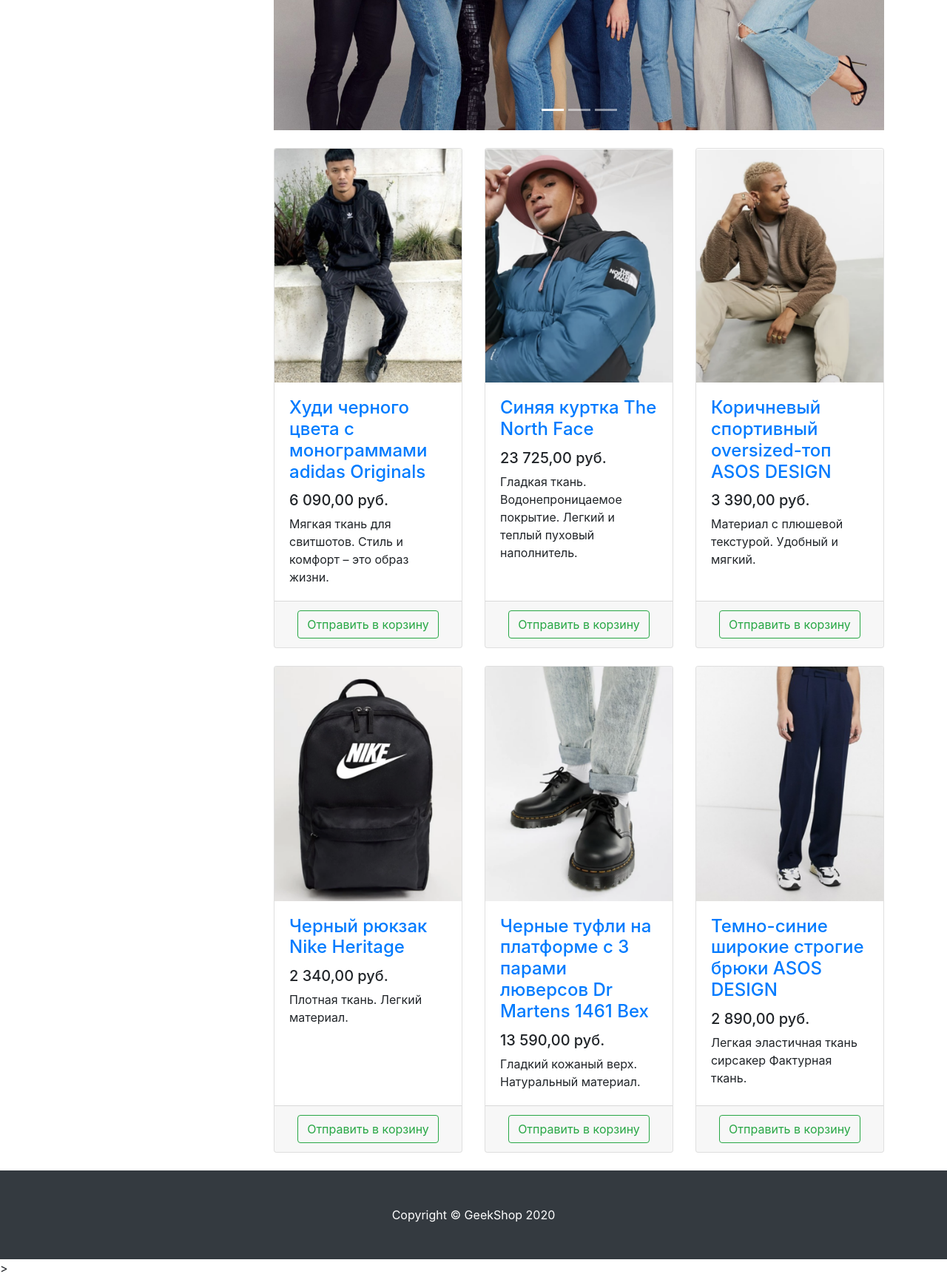
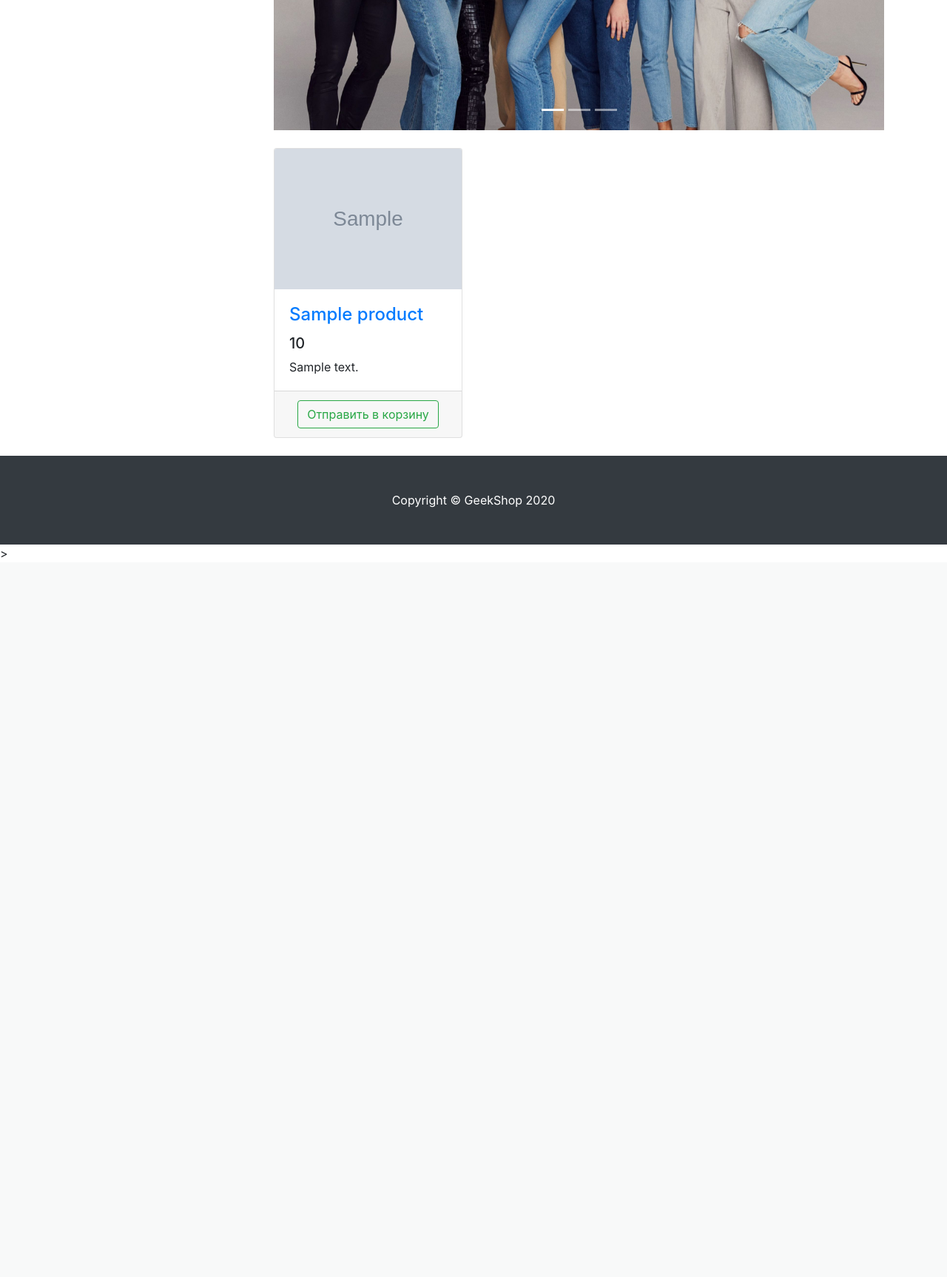
Before and after one commit to Tixonyia/GeekShop, a Django app: template mainapp/templates/mainapp/products.html in a window 1280 px wide. Shown: the part 399-2125 px from the top of the page at 74% size. After the commit the page ends 1153 px from the top, so only its background shows below. Run offline with Django 3.2, Linux system fonts and the light colour scheme; the template is opened without the code that fills it: most values are stand-ins (such as "Sample title", 1, 10 or a date in 2020); grey boxes marked "Sample" are stand-in pictures; some libraries are stand-ins or nearby versions.

Commit message:
Проработка контекста

```diff
--- a/mainapp/templates/mainapp/products.html
+++ b/mainapp/templates/mainapp/products.html
@@ -1,7 +1,7 @@
 {% extends 'mainapp/base.html' %}
 {% load static %}
 {% block css %}
-    <link href="{%  static 'css/products.css'%}" rel="stylesheet">
+    <link href="{% static 'css/products.css' %}" rel="stylesheet">
 {% endblock %}
 
 {% block title %}
@@ -38,13 +38,16 @@
                     </ol>
                     <div class="carousel-inner" role="listbox">
                         <div class="carousel-item active">
-                        <img class="d-block img-fluid" src="/static/vendor/img/slides/slide-1.jpg" alt="First slide">
+                            <img class="d-block img-fluid" src="/static/vendor/img/slides/slide-1.jpg"
+                                 alt="First slide">
                         </div>
                         <div class="carousel-item">
-                        <img class="d-block img-fluid" src="/static/vendor/img/slides/slide-2.jpg" alt="Second slide">
+                            <img class="d-block img-fluid" src="/static/vendor/img/slides/slide-2.jpg"
+                                 alt="Second slide">
                         </div>
                         <div class="carousel-item">
-                        <img class="d-block img-fluid" src="/static/vendor/img/slides/slide-3.jpg" alt="Third slide">
+                            <img class="d-block img-fluid" src="/static/vendor/img/slides/slide-3.jpg"
+                                 alt="Third slide">
                         </div>
                     </div>
                     <a class="carousel-control-prev" href="#carouselExampleIndicators" role="button" data-slide="prev">
@@ -56,22 +59,22 @@
                         <span class="sr-only">Next</span>
                     </a>
                 </div>
-
             <div class="row">
+                {% for product in products%}
 
                         <div class="col-lg-4 col-md-6 mb-4">
                             <div class="card h-100">
                                 <a href="#">
                                     <img class="card-img-top"
-                                 src="/static/vendor/img/products/Adidas-hoodie.png"
+                                         src="{{product.img}}"
                                          alt="">
                                 </a>
                                 <div class="card-body">
                                     <h4 class="card-title">
-                                <a href="#">Худи черного цвета с монограммами adidas Originals</a>
+                                        <a href="#">{{product.name}}</a>
                                     </h4>
-                            <h5>6 090,00 руб.</h5>
-                            <p class="card-text">Мягкая ткань для свитшотов. Стиль и комфорт – это образ жизни.</p>
+                                    <h5>{{product.price}}</h5>
+                                    <p class="card-text">{{product.description}}</p>
                                 </div>
                                 <div class="card-footer text-center">
                                     <button type="button" class="btn btn-outline-success">Отправить в корзину</button>
@@ -79,109 +82,8 @@
                             </div>
                         </div>
 
-                <div class="col-lg-4 col-md-6 mb-4">
-                    <div class="card h-100">
-                        <a href="#">
-                            <img class="card-img-top"
-                                 src="/static/vendor/img/products/Blue-jacket-The-North-Face.png" alt="">
-                        </a>
-                        <div class="card-body">
-                            <h4 class="card-title">
-                                <a href="#">Синяя куртка The North Face</a>
-                            </h4>
-                            <h5>23 725,00 руб.</h5>
-                            <p class="card-text">
-                                Гладкая ткань. Водонепроницаемое покрытие. Легкий и теплый пуховый наполнитель.
-                            </p>
+                {% endfor %}
             </div>
-                        <div class="card-footer text-center">
-                            <button type="button" class="btn btn-outline-success">Отправить в корзину</button>
-                        </div>
-                    </div>
-                </div>
-
-                <div class="col-lg-4 col-md-6 mb-4">
-                    <div class="card h-100">
-                        <a href="#">
-                            <img class="card-img-top"
-                                 src="/static/vendor/img/products/Brown-sports-oversized-top-ASOS-DESIGN.png"
-                                 alt="">
-                        </a>
-                        <div class="card-body">
-                            <h4 class="card-title">
-                                <a href="#">Коричневый спортивный oversized-топ ASOS DESIGN</a>
-                            </h4>
-                            <h5>3 390,00 руб.</h5>
-                            <p class="card-text">Материал с плюшевой текстурой. Удобный и мягкий.</p>
-                        </div>
-                        <div class="card-footer text-center">
-                            <button type="button" class="btn btn-outline-success">Отправить в корзину</button>
-                        </div>
-                    </div>
-                </div>
-
-                <div class="col-lg-4 col-md-6 mb-4">
-                    <div class="card h-100">
-                        <a href="#">
-                            <img class="card-img-top"
-                                 src="/static/vendor/img/products/Black-Nike-Heritage-backpack.png"
-                                 alt="">
-                        </a>
-                        <div class="card-body">
-                            <h4 class="card-title">
-                                <a href="#">Черный рюкзак Nike Heritage</a>
-                            </h4>
-                            <h5>2 340,00 руб.</h5>
-                            <p class="card-text">Плотная ткань. Легкий материал.</p>
-                        </div>
-                        <div class="card-footer text-center">
-                            <button type="button" class="btn btn-outline-success">Отправить в корзину</button>
-                        </div>
-                    </div>
-                </div>
-
-                <div class="col-lg-4 col-md-6 mb-4">
-                    <div class="card h-100">
-                        <a href="#">
-                            <img class="card-img-top"
-                                 src="/static/vendor/img/products/Black-Dr-Martens-shoes.png"
-                                 alt="">
-                        </a>
-                        <div class="card-body">
-                            <h4 class="card-title">
-                                <a href="#">Черные туфли на платформе с 3 парами люверсов Dr Martens 1461 Bex</a>
-                            </h4>
-                            <h5>13 590,00 руб.</h5>
-                            <p class="card-text">Гладкий кожаный верх. Натуральный материал.</p>
-                        </div>
-                        <div class="card-footer text-center">
-                            <button type="button" class="btn btn-outline-success">Отправить в корзину</button>
-                        </div>
-                    </div>
-                </div>
-
-                <div class="col-lg-4 col-md-6 mb-4">
-                    <div class="card h-100">
-                        <a href="#">
-                            <img class="card-img-top"
-                                 src="/static/vendor/img/products/Dark-blue-wide-leg-ASOs-DESIGN-trousers.png"
-                                 alt="">
-                        </a>
-                        <div class="card-body">
-                            <h4 class="card-title">
-                                <a href="#">Темно-синие широкие строгие брюки ASOS DESIGN</a>
-                            </h4>
-                            <h5>2 890,00 руб.</h5>
-                            <p class="card-text">Легкая эластичная ткань сирсакер Фактурная ткань.</p>
-                        </div>
-                        <div class="card-footer text-center">
-                            <button type="button" class="btn btn-outline-success">Отправить в корзину</button>
-                        </div>
-                    </div>
-                </div>
-
-            </div>
-            <!-- /.row -->
 
             </div>
             <!-- /.col-lg-9 -->
```
Also changed, not shown: mainapp/views.py (+31 -1 lines). Lines whose indentation alone changed are shown as unchanged.
